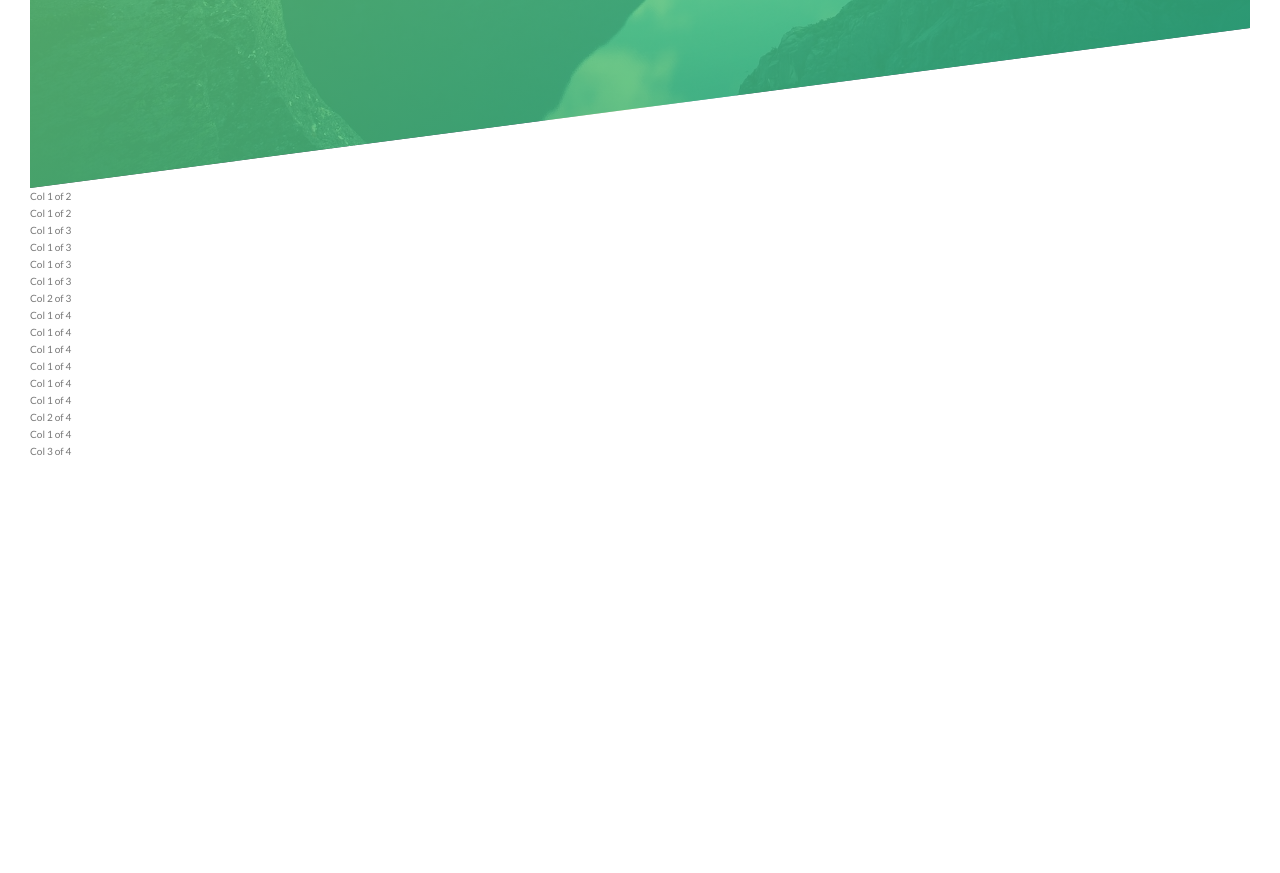
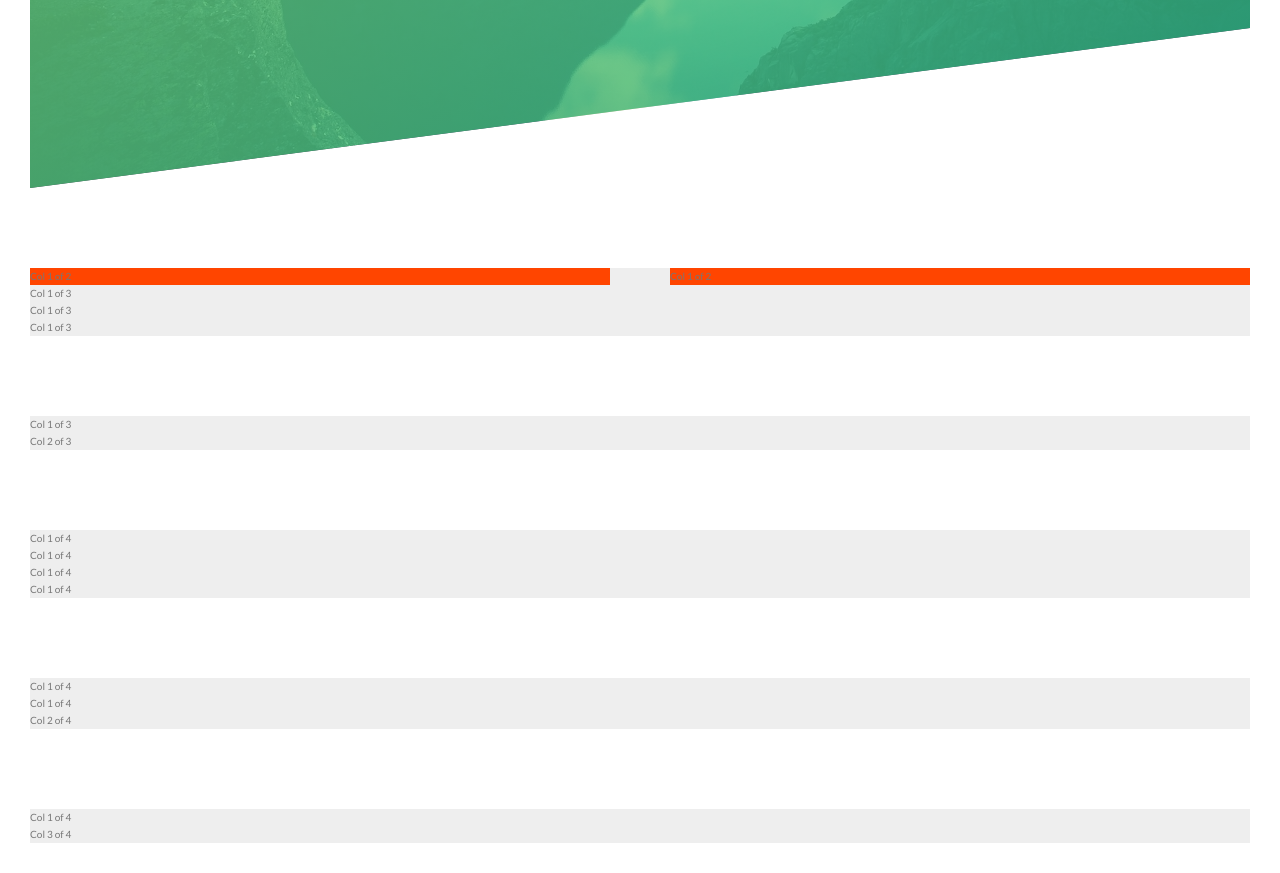
Before and after one commit to Oganov2001/natours-css-course, a website: page index.html in a window 1280 px wide. Shown: the part 602-1475 px from the top of the page. Before the commit the page ends 1092 px from the top, so only its background shows below. Drawn offline with Linux system fonts and the light colour scheme.

Commit message:
Fixed the rendering error

```diff
--- a/index.html
+++ b/index.html
@@ -31,7 +31,7 @@
 
       <section class="grid-test">
 
-        <div calss="row">
+        <div class="row">
           <div class="col-1-of-2">
             Col 1 of 2
           </div>
@@ -40,7 +40,7 @@
           </div>
         </div>
 
-        <div calss="row">
+        <div class="row">
           <div class="col-1-of-3">
             Col 1 of 3
           </div>
@@ -52,7 +52,7 @@
           </div>
         </div>
 
-        <div calss="row">
+        <div class="row">
           <div class="col-1-of-3">
             Col 1 of 3
           </div>
@@ -61,7 +61,7 @@
           </div>
         </div>
 
-        <div calss="row">
+        <div class="row">
           <div class="col-1-of-4">
             Col 1 of 4
           </div>
@@ -76,7 +76,7 @@
           </div>
         </div>
 
-        <div calss="row">
+        <div class="row">
           <div class="col-1-of-4">
             Col 1 of 4
           </div>
@@ -88,7 +88,7 @@
           </div>
         </div>
 
-        <div calss="row">
+        <div class="row">
           <div class="col-1-of-4">
             Col 1 of 4
           </div>
```
